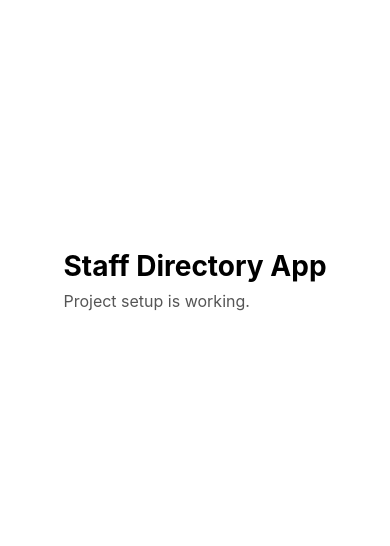
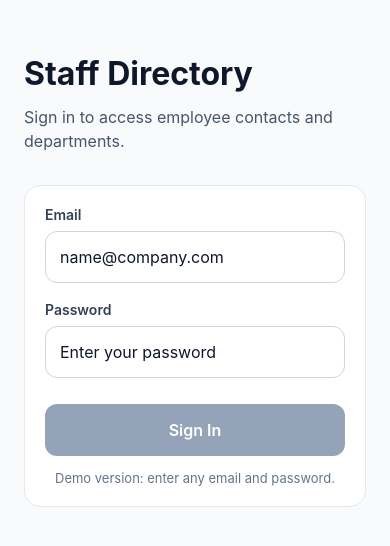
Before and after one commit to Mifa75/staff-directory-app, a React Native app: screen / in a window 390 px wide. Shown: the part 142-688 px from the top of the page. Built offline with nearby package versions, Linux system fonts and the light colour scheme.

Commit message:
Add initial login and directory screens

```diff
--- a/App.tsx
+++ b/App.tsx
@@ -1,35 +1,20 @@
-import { StatusBar, StyleSheet, Text, View } from "react-native";
-import { SafeAreaProvider, SafeAreaView } from "react-native-safe-area-context";
+import { useState } from "react";
+import { StatusBar } from "react-native";
+import { SafeAreaProvider } from "react-native-safe-area-context";
+import DirectoryScreen from "./src/screens/DirectoryScreen";
+import LoginScreen from "./src/screens/LoginScreen";
 
 export default function App() {
+  const [isLoggedIn, setIsLoggedIn] = useState(false);
+
   return (
     <SafeAreaProvider>
-      <SafeAreaView style={styles.container}>
-        <StatusBar barStyle="dark-content" />
-        <View>
-          <Text style={styles.title}>Staff Directory App</Text>
-          <Text style={styles.subtitle}>Project setup is working.</Text>
-        </View>
-      </SafeAreaView>
+      <StatusBar barStyle="dark-content" />
+      {isLoggedIn ? (
+        <DirectoryScreen onLogout={() => setIsLoggedIn(false)} />
+      ) : (
+        <LoginScreen onLogin={() => setIsLoggedIn(true)} />
+      )}
     </SafeAreaProvider>
   );
 }
-
-const styles = StyleSheet.create({
-  container: {
-    flex: 1,
-    backgroundColor: "#fff",
-    alignItems: "center",
-    justifyContent: "center",
-    padding: 24,
-  },
-  title: {
-    fontSize: 28,
-    fontWeight: "700",
-    marginBottom: 8,
-  },
-  subtitle: {
-    fontSize: 16,
-    color: "#555",
-  },
-});
--- a/src/screens/DirectoryScreen.tsx
+++ b/src/screens/DirectoryScreen.tsx
@@ -0,0 +1,267 @@
+import { useMemo, useState } from "react";
+import {
+  FlatList,
+  Pressable,
+  StyleSheet,
+  Text,
+  TextInput,
+  View,
+} from "react-native";
+import { SafeAreaView } from "react-native-safe-area-context";
+
+type Employee = {
+  id: string;
+  name: string;
+  role: string;
+  department: string;
+  location: string;
+  email: string;
+};
+
+type DirectoryScreenProps = {
+  onLogout: () => void;
+};
+
+const EMPLOYEES: Employee[] = [
+  {
+    id: "1",
+    name: "Sarah Johnson",
+    role: "Product Designer",
+    department: "Design",
+    location: "Edinburgh",
+    email: "sarah.johnson@company.com",
+  },
+  {
+    id: "2",
+    name: "Michael Chen",
+    role: "Frontend Developer",
+    department: "Engineering",
+    location: "London",
+    email: "michael.chen@company.com",
+  },
+  {
+    id: "3",
+    name: "Priya Patel",
+    role: "HR Manager",
+    department: "People",
+    location: "Manchester",
+    email: "priya.patel@company.com",
+  },
+  {
+    id: "4",
+    name: "James Walker",
+    role: "Sales Lead",
+    department: "Sales",
+    location: "Bristol",
+    email: "james.walker@company.com",
+  },
+  {
+    id: "5",
+    name: "Elena Rossi",
+    role: "Mobile Developer",
+    department: "Engineering",
+    location: "Edinburgh",
+    email: "elena.rossi@company.com",
+  },
+];
+
+export default function DirectoryScreen({ onLogout }: DirectoryScreenProps) {
+  const [search, setSearch] = useState("");
+
+  const filteredEmployees = useMemo(() => {
+    const normalizedSearch = search.trim().toLowerCase();
+
+    if (!normalizedSearch) {
+      return EMPLOYEES;
+    }
+    return EMPLOYEES.filter((employee) => {
+      return (
+        employee.name.toLowerCase().includes(normalizedSearch) ||
+        employee.role.toLowerCase().includes(normalizedSearch) ||
+        employee.department.toLowerCase().includes(normalizedSearch) ||
+        employee.location.toLowerCase().includes(normalizedSearch)
+      );
+    });
+  }, [search]);
+
+  return (
+    <SafeAreaView style={styles.safeArea}>
+      <View style={styles.container}>
+        <View style={styles.topRow}>
+          <View>
+            <Text style={styles.title}>Directory</Text>
+            <Text style={styles.subtitle}>
+              Search employees by name, role, department, or location.
+            </Text>
+          </View>
+
+          <Pressable onPress={onLogout} style={styles.logoutButton}>
+            <Text style={styles.logoutText}>Log out</Text>
+          </Pressable>
+        </View>
+
+        <TextInput
+          value={search}
+          onChangeText={setSearch}
+          placeholder="Search employees..."
+          style={styles.searchInput}
+        />
+
+        <FlatList
+          data={filteredEmployees}
+          keyExtractor={(item) => item.id}
+          contentContainerStyle={styles.listContent}
+          showsVerticalScrollIndicator={false}
+          renderItem={({ item }) => (
+            <View style={styles.card}>
+              <View style={styles.avatar}>
+                <Text style={styles.avatarText}>{getInitials(item.name)}</Text>
+              </View>
+
+              <View style={styles.cardContent}>
+                <Text style={styles.name}>{item.name}</Text>
+                <Text style={styles.role}>{item.role}</Text>
+                <Text style={styles.meta}>
+                  {item.department} • {item.location}
+                </Text>
+                <Text style={styles.email}>{item.email}</Text>
+              </View>
+            </View>
+          )}
+          ListEmptyComponent={
+            <View style={styles.emptyState}>
+              <Text style={styles.emptyTitle}>No employees found</Text>
+              <Text style={styles.emptyText}>
+                Try another name, department, role, or location.
+              </Text>
+            </View>
+          }
+        />
+      </View>
+    </SafeAreaView>
+  );
+}
+
+function getInitials(name: string) {
+  return name
+    .split(" ")
+    .map((part) => part[0])
+    .join("")
+    .slice(0, 2)
+    .toUpperCase();
+}
+
+const styles = StyleSheet.create({
+  safeArea: {
+    flex: 1,
+    backgroundColor: "#f8fafc",
+  },
+  container: {
+    flex: 1,
+    paddingHorizontal: 20,
+    paddingTop: 12,
+  },
+  topRow: {
+    marginBottom: 20,
+  },
+  title: {
+    fontSize: 30,
+    fontWeight: "700",
+    color: "#0f172a",
+    marginBottom: 8,
+  },
+  subtitle: {
+    fontSize: 15,
+    lineHeight: 22,
+    color: "#475569",
+    marginBottom: 16,
+  },
+  logoutButton: {
+    alignSelf: "flex-start",
+    paddingHorizontal: 14,
+    paddingVertical: 10,
+    borderRadius: 10,
+    backgroundColor: "#E2E8F0",
+  },
+  logoutText: {
+    fontSize: 14,
+    fontWeight: "600",
+    color: "#0F172A",
+  },
+  searchInput: {
+    height: 52,
+    borderWidth: 1,
+    borderColor: "#CBD5E1",
+    borderRadius: 12,
+    paddingHorizontal: 14,
+    fontSize: 16,
+    backgroundColor: "#FFFFFF",
+    marginBottom: 16,
+  },
+  listContent: {
+    paddingBottom: 24,
+    gap: 12,
+  },
+  card: {
+    flexDirection: "row",
+    backgroundColor: "#FFFFFF",
+    borderRadius: 16,
+    borderWidth: 1,
+    borderColor: "#E2E8F0",
+    padding: 16,
+  },
+  avatar: {
+    width: 52,
+    height: 52,
+    borderRadius: 26,
+    backgroundColor: "#0F172A",
+    alignItems: "center",
+    justifyContent: "center",
+    marginRight: 14,
+  },
+  avatarText: {
+    color: "#FFFFFF",
+    fontSize: 16,
+    fontWeight: "700",
+  },
+  cardContent: {
+    flex: 1,
+  },
+  name: {
+    fontSize: 17,
+    fontWeight: "700",
+    color: "#0F172A",
+    marginBottom: 4,
+  },
+  role: {
+    fontSize: 15,
+    color: "#334155",
+    marginBottom: 4,
+  },
+  meta: {
+    fontSize: 14,
+    color: "#64748B",
+    marginBottom: 4,
+  },
+  email: {
+    fontSize: 14,
+    color: "#2563EB",
+  },
+  emptyState: {
+    marginTop: 40,
+    alignItems: "center",
+    paddingHorizontal: 24,
+  },
+  emptyTitle: {
+    fontSize: 18,
+    fontWeight: "700",
+    color: "#0F172A",
+    marginBottom: 8,
+  },
+  emptyText: {
+    fontSize: 14,
+    lineHeight: 21,
+    color: "#64748B",
+    textAlign: "center",
+  },
+});
--- a/src/screens/LoginScreen.tsx
+++ b/src/screens/LoginScreen.tsx
@@ -0,0 +1,149 @@
+import { useState } from "react";
+import { Pressable, StyleSheet, Text, TextInput, View } from "react-native";
+import { SafeAreaView } from "react-native-safe-area-context";
+
+type LoginScreenProps = {
+  onLogin: () => void;
+};
+
+export default function LoginScreen({ onLogin }: LoginScreenProps) {
+  const [email, setEmail] = useState("");
+  const [password, setPassword] = useState("");
+
+  const isFormValid = email.trim() !== "" && password.trim() !== "";
+
+  return (
+    <SafeAreaView style={styles.safeArea}>
+      <View style={styles.container}>
+        <View style={styles.header}>
+          <Text style={styles.title}>Staff Directory</Text>
+          <Text style={styles.subtitle}>
+            Sign in to access employee contacts and departments.
+          </Text>
+        </View>
+
+        <View style={styles.form}>
+          <View style={styles.inputGroup}>
+            <Text style={styles.label}>Email</Text>
+            <TextInput
+              value={email}
+              onChangeText={setEmail}
+              placeholder="name@company.com"
+              keyboardType="email-address"
+              autoCapitalize="none"
+              autoCorrect={false}
+              style={styles.input}
+            />
+          </View>
+
+          <View style={styles.inputGroup}>
+            <Text style={styles.label}>Password</Text>
+            <TextInput
+              value={password}
+              onChangeText={setPassword}
+              placeholder="Enter your password"
+              secureTextEntry
+              autoCapitalize="none"
+              autoCorrect={false}
+              style={styles.input}
+            />
+          </View>
+
+          <Pressable
+            onPress={onLogin}
+            disabled={!isFormValid}
+            style={({ pressed }) => [
+              styles.button,
+              !isFormValid && styles.buttonDisabled,
+              pressed && isFormValid && styles.buttonPressed,
+            ]}
+          >
+            <Text style={styles.buttonText}>Sign In</Text>
+          </Pressable>
+
+          <Text style={styles.helperText}>
+            Demo version: enter any email and password.
+          </Text>
+        </View>
+      </View>
+    </SafeAreaView>
+  );
+}
+
+const styles = StyleSheet.create({
+  safeArea: {
+    flex: 1,
+    backgroundColor: "#F8FAFC",
+  },
+  container: {
+    flex: 1,
+    paddingHorizontal: 24,
+    paddingVertical: 32,
+    justifyContent: "center",
+  },
+  header: {
+    marginBottom: 32,
+  },
+  title: {
+    fontSize: 32,
+    fontWeight: "700",
+    color: "#0F172A",
+    marginBottom: 12,
+  },
+  subtitle: {
+    fontSize: 16,
+    lineHeight: 24,
+    color: "#475569",
+  },
+  form: {
+    backgroundColor: "#FFFFFF",
+    borderRadius: 16,
+    padding: 20,
+    borderWidth: 1,
+    borderColor: "#E2E8F0",
+  },
+  inputGroup: {
+    marginBottom: 18,
+  },
+  label: {
+    fontSize: 14,
+    fontWeight: "600",
+    color: "#334155",
+    marginBottom: 8,
+  },
+  input: {
+    height: 52,
+    borderWidth: 1,
+    borderColor: "#CBD5E1",
+    borderRadius: 12,
+    paddingHorizontal: 14,
+    fontSize: 16,
+    backgroundColor: "#FFFFFF",
+    color: "#0F172A",
+  },
+  button: {
+    marginTop: 8,
+    height: 52,
+    borderRadius: 12,
+    backgroundColor: "#0F172A",
+    alignItems: "center",
+    justifyContent: "center",
+  },
+  buttonDisabled: {
+    backgroundColor: "#94A3B8",
+  },
+  buttonPressed: {
+    opacity: 0.85,
+  },
+  buttonText: {
+    color: "#FFFFFF",
+    fontSize: 16,
+    fontWeight: "600",
+  },
+  helperText: {
+    marginTop: 14,
+    fontSize: 13,
+    color: "#64748B",
+    textAlign: "center",
+  },
+});
```
